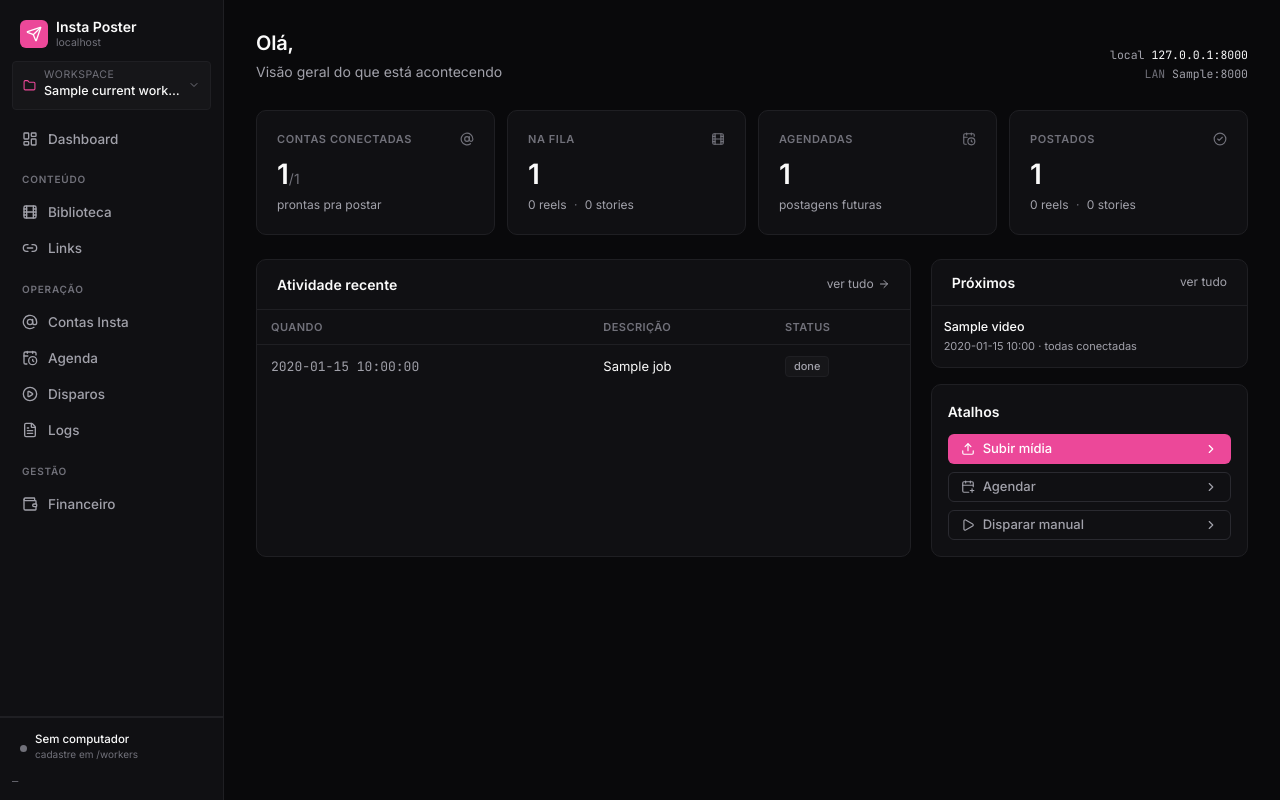
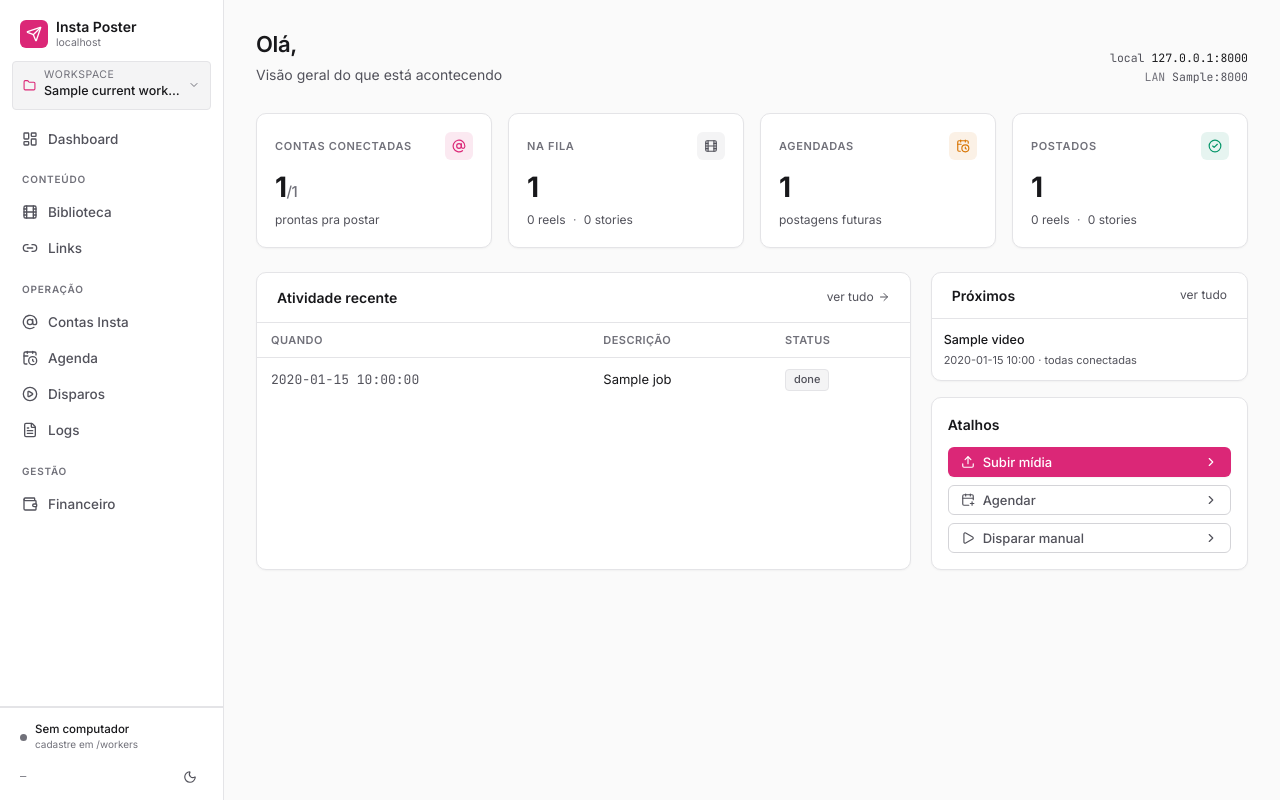
Before and after one commit to contatoheavenmkt-spec/instapost, a Python web app: template web/templates/dashboard.html in a window 1280 px wide. Run offline with Jinja, Linux system fonts and the light colour scheme; the template is opened without the code that fills it: most values are stand-ins (such as "Sample title", 1, 10 or a date in 2020); some libraries are stand-ins or nearby versions.

Commit message:
ui: modo claro default + toggle escuro + sticky sidebar + polish
Layout:
- html/body height: 100vh; overflow: hidden — so o <main> scrolla
  Sidebar fica FIXA visualmente, nao some quando scrolla pagina longa
- aside.app-aside + main.app-main com flex layout dedicado

Tema:
- Default agora e CLARO (#fafafa bg, #ffffff surfaces, #18181b text)
- Toggle no rodape da sidebar (icone sol/lua)
- Preferencia salva em localStorage, aplicada ANTES do CSS pra zero flash
- Todas as cores via CSS variables — dark mode preservado 100%

Polish:
- Cards do dashboard com stat-card + icones coloridos por categoria
- Shadows sutis em surfaces (sm/md/lg via variables)
- Modal blur mais leve em light mode (.45 vs .65)
- Inputs com bg de surface (em vez de bg do body) — mais hierarquia
- Nav-link ativo usa accent-soft em light, surface-2 em dark (preserva)
- Logs sempre fundo escuro (legibilidade preserva em ambos os temas)

Compatibilidade:
- Nao mudei NENHUMA classe nem id existente
- Nao toquei em JS funcional
- Pre-existing .tab inline de cada pagina continua valendo (override CSS)
- Componentes (btn, badge, input, surface, etc) com mesmo nome — so visual

Co-Authored-By: Claude Opus 4.7 (1M context) <noreply@anthropic.com>

```diff
--- a/web/templates/base.html
+++ b/web/templates/base.html
@@ -21,8 +21,41 @@
       }
     }
   </script>
+  <script>
+    // Aplica tema ANTES do CSS carregar pra evitar flash branco/preto
+    (function() {
+      const saved = localStorage.getItem('theme');
+      const theme = saved || 'light';  // light é o default
+      document.documentElement.setAttribute('data-theme', theme);
+    })();
+  </script>
   <style>
-    :root {
+    /* ===== TEMA CLARO (default) ===== */
+    :root, [data-theme="light"] {
+      --bg: #fafafa;
+      --surface: #ffffff;
+      --surface-2: #f4f4f5;
+      --border: #e4e4e7;
+      --border-2: #d4d4d8;
+      --text: #18181b;
+      --text-2: #52525b;
+      --text-3: #71717a;
+      --accent: #db2777;
+      --accent-soft: rgba(219, 39, 119, 0.10);
+      --success: #059669;
+      --success-soft: rgba(5, 150, 105, 0.10);
+      --warning: #d97706;
+      --warning-soft: rgba(217, 119, 6, 0.10);
+      --danger: #dc2626;
+      --danger-soft: rgba(220, 38, 38, 0.10);
+      --shadow-sm: 0 1px 2px rgba(0,0,0,.04);
+      --shadow-md: 0 2px 8px rgba(0,0,0,.06);
+      --shadow-lg: 0 8px 24px rgba(0,0,0,.08);
+      --logs-bg: #0a0a0c;        /* terminal sempre escuro (legibilidade)  */
+      --logs-text: #e4e4e7;
+    }
+    /* ===== TEMA ESCURO ===== */
+    [data-theme="dark"] {
       --bg: #09090b;
       --surface: #101013;
       --surface-2: #161619;
@@ -34,14 +67,24 @@
       --accent: #ec4899;
       --accent-soft: rgba(236, 72, 153, 0.12);
       --success: #10b981;
+      --success-soft: rgba(16,185,129,.10);
       --warning: #f59e0b;
+      --warning-soft: rgba(245,158,11,.10);
       --danger: #ef4444;
+      --danger-soft: rgba(239,68,68,.10);
+      --shadow-sm: 0 1px 2px rgba(0,0,0,.3);
+      --shadow-md: 0 2px 8px rgba(0,0,0,.4);
+      --shadow-lg: 0 10px 30px rgba(0,0,0,.5);
+      --logs-bg: #050507;
+      --logs-text: #a1a1aa;
     }
+
     * { -webkit-font-smoothing: antialiased; }
-    html, body { background: var(--bg); color: var(--text); font-family: 'Inter', system-ui, sans-serif; }
+    /* Sticky layout: body NÃO scrolla — só o <main> scrolla. Assim sidebar fica fixa visualmente. */
+    html, body { height: 100vh; overflow: hidden; background: var(--bg); color: var(--text); font-family: 'Inter', system-ui, sans-serif; transition: background-color .15s, color .15s; }
 
     /* surfaces */
-    .surface { background: var(--surface); border: 1px solid var(--border); border-radius: 10px; }
+    .surface { background: var(--surface); border: 1px solid var(--border); border-radius: 10px; box-shadow: var(--shadow-sm); }
     .surface-2 { background: var(--surface-2); border: 1px solid var(--border); border-radius: 8px; }
     .divider { height: 1px; background: var(--border); }
 
@@ -49,51 +92,58 @@
     .btn { display: inline-flex; align-items: center; justify-content: center; gap: 6px; padding: 7px 12px; border-radius: 6px; font-weight: 500; font-size: 13px; line-height: 1; transition: all .12s; cursor: pointer; border: 1px solid transparent; user-select: none; white-space: nowrap; }
     .btn:focus-visible { outline: 2px solid var(--accent); outline-offset: 2px; }
     .btn-primary { background: var(--text); color: var(--bg); }
-    .btn-primary:hover { background: #e4e4e7; }
-    .btn-accent { background: var(--accent); color: white; }
-    .btn-accent:hover { background: #d8377f; }
+    .btn-primary:hover { opacity: .88; }
+    .btn-accent { background: var(--accent); color: white; box-shadow: var(--shadow-sm); }
+    .btn-accent:hover { background: #be1d63; }
+    [data-theme="dark"] .btn-accent:hover { background: #d8377f; }
     .btn-ghost { background: transparent; color: var(--text-2); border-color: var(--border-2); }
     .btn-ghost:hover { background: var(--surface-2); color: var(--text); border-color: var(--border-2); }
     .btn-subtle { background: var(--surface-2); color: var(--text-2); }
-    .btn-subtle:hover { background: #1f1f23; color: var(--text); }
-    .btn-danger { background: transparent; color: #fca5a5; border-color: #3a1014; }
-    .btn-danger:hover { background: #1a0708; color: #fecaca; border-color: #501318; }
+    .btn-subtle:hover { background: var(--border); color: var(--text); }
+    .btn-danger { background: transparent; color: var(--danger); border-color: var(--danger-soft); }
+    .btn-danger:hover { background: var(--danger-soft); border-color: var(--danger); }
     .btn-sm { padding: 5px 9px; font-size: 12px; }
     .btn .icon { width: 14px; height: 14px; }
 
     /* inputs */
-    .input, .select, .textarea { width: 100%; background: var(--bg); border: 1px solid var(--border-2); border-radius: 6px; padding: 8px 11px; color: var(--text); font-size: 13px; font-family: inherit; transition: border-color .12s, box-shadow .12s; }
+    .input, .select, .textarea { width: 100%; background: var(--surface); border: 1px solid var(--border-2); border-radius: 6px; padding: 8px 11px; color: var(--text); font-size: 13px; font-family: inherit; transition: border-color .12s, box-shadow .12s; }
     .input:focus, .select:focus, .textarea:focus { outline: none; border-color: var(--accent); box-shadow: 0 0 0 3px var(--accent-soft); }
+    .input::placeholder, .textarea::placeholder { color: var(--text-3); }
     .label { display: block; font-size: 12px; color: var(--text-2); font-weight: 500; margin-bottom: 6px; }
 
     /* toggle switch */
     .switch { position: relative; display: inline-block; width: 34px; height: 20px; }
     .switch input { opacity: 0; width: 0; height: 0; }
     .switch .slider { position: absolute; cursor: pointer; inset: 0; background: var(--border-2); border-radius: 999px; transition: .15s; }
-    .switch .slider::before { position: absolute; content: ""; height: 14px; width: 14px; left: 3px; bottom: 3px; background: white; border-radius: 50%; transition: .15s; }
+    .switch .slider::before { position: absolute; content: ""; height: 14px; width: 14px; left: 3px; bottom: 3px; background: white; border-radius: 50%; transition: .15s; box-shadow: var(--shadow-sm); }
     .switch input:checked + .slider { background: var(--accent); }
     .switch input:checked + .slider::before { transform: translateX(14px); }
 
     /* status dot */
     .dot { display: inline-block; width: 7px; height: 7px; border-radius: 50%; }
-    .dot-success { background: var(--success); box-shadow: 0 0 0 2px rgba(16,185,129,.15); }
-    .dot-warning { background: var(--warning); box-shadow: 0 0 0 2px rgba(245,158,11,.15); }
-    .dot-danger { background: var(--danger); box-shadow: 0 0 0 2px rgba(239,68,68,.15); }
+    .dot-success { background: var(--success); box-shadow: 0 0 0 2px var(--success-soft); }
+    .dot-warning { background: var(--warning); box-shadow: 0 0 0 2px var(--warning-soft); }
+    .dot-danger { background: var(--danger); box-shadow: 0 0 0 2px var(--danger-soft); }
     .dot-muted { background: var(--text-3); }
     .dot-pulse { animation: pulse 1.5s ease-in-out infinite; }
     @keyframes pulse { 0%, 100% { opacity: 1; } 50% { opacity: .4; } }
 
     /* badges */
     .badge { display: inline-flex; align-items: center; gap: 5px; padding: 2px 8px; border-radius: 4px; font-size: 11px; font-weight: 500; line-height: 1.4; border: 1px solid transparent; }
-    .badge-success { background: rgba(16,185,129,.1); color: #6ee7b7; border-color: rgba(16,185,129,.2); }
-    .badge-warning { background: rgba(245,158,11,.1); color: #fcd34d; border-color: rgba(245,158,11,.2); }
-    .badge-danger { background: rgba(239,68,68,.1); color: #fca5a5; border-color: rgba(239,68,68,.2); }
+    .badge-success { background: var(--success-soft); color: var(--success); border-color: var(--success-soft); }
+    .badge-warning { background: var(--warning-soft); color: var(--warning); border-color: var(--warning-soft); }
+    .badge-danger { background: var(--danger-soft); color: var(--danger); border-color: var(--danger-soft); }
     .badge-neutral { background: var(--surface-2); color: var(--text-2); border-color: var(--border); }
+    /* Cores no dark eram mais claras pra contrastar com fundo escuro — preserva */
+    [data-theme="dark"] .badge-success { color: #6ee7b7; }
+    [data-theme="dark"] .badge-warning { color: #fcd34d; }
+    [data-theme="dark"] .badge-danger { color: #fca5a5; }
 
     /* nav */
     .nav-link { display: flex; align-items: center; gap: 10px; padding: 7px 10px; border-radius: 6px; color: var(--text-2); font-size: 13.5px; font-weight: 500; transition: all .1s; }
     .nav-link:hover { background: var(--surface-2); color: var(--text); }
-    .nav-link.active { background: var(--surface-2); color: var(--text); }
+    .nav-link.active { background: var(--accent-soft); color: var(--accent); }
+    [data-theme="dark"] .nav-link.active { background: var(--surface-2); color: var(--text); }
     .nav-link .icon { width: 16px; height: 16px; flex-shrink: 0; }
     .nav-group { padding: 14px 10px 6px; font-size: 10px; text-transform: uppercase; letter-spacing: .08em; color: var(--text-3); font-weight: 600; }
 
@@ -105,47 +155,65 @@
     table.t tbody tr:hover { background: var(--surface-2); }
 
     /* checkbox */
-    .check { width: 14px; height: 14px; appearance: none; -webkit-appearance: none; border: 1.5px solid var(--border-2); border-radius: 3px; background: transparent; cursor: pointer; position: relative; vertical-align: middle; flex-shrink: 0; }
+    .check { width: 14px; height: 14px; appearance: none; -webkit-appearance: none; border: 1.5px solid var(--border-2); border-radius: 3px; background: var(--surface); cursor: pointer; position: relative; vertical-align: middle; flex-shrink: 0; }
     .check:checked { background: var(--accent); border-color: var(--accent); }
     .check:checked::after { content: ""; position: absolute; left: 3px; top: 0; width: 5px; height: 9px; border: solid white; border-width: 0 2px 2px 0; transform: rotate(45deg); }
 
-    /* logs */
-    pre.logs { background: #050507; border: 1px solid var(--border); border-radius: 8px; padding: 14px 16px; font-family: 'JetBrains Mono', ui-monospace, monospace; font-size: 12px; line-height: 1.65; color: var(--text-2); overflow: auto; white-space: pre-wrap; word-break: break-word; max-height: 65vh; }
+    /* logs (sempre fundo escuro pra legibilidade de logs) */
+    pre.logs { background: var(--logs-bg); border: 1px solid var(--border); border-radius: 8px; padding: 14px 16px; font-family: 'JetBrains Mono', ui-monospace, monospace; font-size: 12px; line-height: 1.65; color: var(--logs-text); overflow: auto; white-space: pre-wrap; word-break: break-word; max-height: 65vh; }
     pre.logs::-webkit-scrollbar { width: 10px; height: 10px; }
-    pre.logs::-webkit-scrollbar-thumb { background: var(--border-2); border-radius: 999px; border: 2px solid #050507; }
+    pre.logs::-webkit-scrollbar-thumb { background: #2a2a30; border-radius: 999px; border: 2px solid var(--logs-bg); }
 
     /* toast */
     #toast-wrap { position: fixed; top: 20px; right: 20px; z-index: 50; display: flex; flex-direction: column; gap: 8px; pointer-events: none; }
-    .toast { background: var(--surface); border: 1px solid var(--border-2); border-radius: 8px; padding: 10px 14px; font-size: 13px; min-width: 240px; box-shadow: 0 10px 30px rgba(0,0,0,.4); display: flex; gap: 10px; align-items: flex-start; animation: slideIn .15s ease-out; pointer-events: auto; }
+    .toast { background: var(--surface); border: 1px solid var(--border-2); border-radius: 8px; padding: 10px 14px; font-size: 13px; min-width: 240px; box-shadow: var(--shadow-lg); display: flex; gap: 10px; align-items: flex-start; animation: slideIn .15s ease-out; pointer-events: auto; }
     .toast-success { border-left: 3px solid var(--success); }
     .toast-error { border-left: 3px solid var(--danger); }
     .toast-info { border-left: 3px solid #3b82f6; }
     @keyframes slideIn { from { opacity: 0; transform: translateX(8px); } to { opacity: 1; transform: translateX(0); } }
 
     /* modal */
-    .modal-bg { position: fixed; inset: 0; background: rgba(0,0,0,.65); backdrop-filter: blur(4px); z-index: 40; display: flex; align-items: center; justify-content: center; padding: 20px; }
-    .modal-card { background: var(--surface); border: 1px solid var(--border-2); border-radius: 10px; padding: 22px; max-width: 420px; width: 100%; box-shadow: 0 20px 50px rgba(0,0,0,.5); }
+    .modal-bg { position: fixed; inset: 0; background: rgba(0,0,0,.45); backdrop-filter: blur(6px); z-index: 40; display: flex; align-items: center; justify-content: center; padding: 20px; }
+    [data-theme="dark"] .modal-bg { background: rgba(0,0,0,.65); }
+    .modal-card { background: var(--surface); border: 1px solid var(--border-2); border-radius: 12px; padding: 22px; max-width: 420px; width: 100%; box-shadow: var(--shadow-lg); }
 
     /* scrollbar */
     ::-webkit-scrollbar { width: 8px; height: 8px; }
     ::-webkit-scrollbar-track { background: transparent; }
     ::-webkit-scrollbar-thumb { background: var(--border-2); border-radius: 999px; }
-    ::-webkit-scrollbar-thumb:hover { background: #3a3a40; }
+    ::-webkit-scrollbar-thumb:hover { background: var(--text-3); }
 
     /* utility */
     .mono { font-family: 'JetBrains Mono', ui-monospace, monospace; }
-    .h-page { font-size: 20px; font-weight: 600; letter-spacing: -.01em; }
+    .h-page { font-size: 22px; font-weight: 600; letter-spacing: -.015em; }
     .h-section { font-size: 14px; font-weight: 600; letter-spacing: .005em; }
     .text-muted { color: var(--text-3); }
     .text-soft { color: var(--text-2); }
     .border-line { border-color: var(--border); }
+
+    /* layout app: sidebar fixa, conteúdo scrolla independente */
+    .app-shell { display: flex; height: 100vh; }
+    .app-aside { width: 14rem; height: 100vh; flex-shrink: 0; border-right: 1px solid var(--border); background: var(--surface); display: flex; flex-direction: column; overflow: hidden; }
+    .app-aside-scroll { flex: 1; overflow-y: auto; min-height: 0; }
+    .app-main { flex: 1; min-width: 0; height: 100vh; overflow-y: auto; background: var(--bg); }
+
+    /* dashboard polish */
+    .stat-card { background: var(--surface); border: 1px solid var(--border); border-radius: 10px; padding: 18px; box-shadow: var(--shadow-sm); transition: box-shadow .15s, transform .15s; }
+    .stat-card:hover { box-shadow: var(--shadow-md); }
+    .stat-num { font-size: 28px; font-weight: 700; letter-spacing: -.02em; line-height: 1.1; color: var(--text); }
+    .stat-label { font-size: 11px; text-transform: uppercase; letter-spacing: .06em; color: var(--text-3); font-weight: 600; }
+
+    /* tabs (override tab-active sem mexer no .tab existente) */
+    .tab { padding: 8px 14px; font-size: 13px; color: var(--text-2); border-bottom: 2px solid transparent; cursor: pointer; transition: all .12s; background: transparent; border-top: 0; border-left: 0; border-right: 0; margin-bottom: -1px; }
+    .tab:hover { color: var(--text); }
+    .tab-active { color: var(--accent); border-bottom-color: var(--accent); }
   </style>
 </head>
-<body class="min-h-screen">
+<body>
 <div id="toast-wrap"></div>
 
-<div class="flex min-h-screen">
-  <aside class="w-56 border-r border-line bg-[var(--surface)] flex flex-col">
+<div class="app-shell">
+  <aside class="app-aside">
     <div class="px-5 pt-5 pb-3">
       <div class="flex items-center gap-2">
         <div class="w-7 h-7 rounded-md bg-[var(--accent)] flex items-center justify-center">
@@ -191,7 +259,7 @@
       </div>
     </div>
     {% endif %}
-    <nav class="px-3 space-y-0.5 flex-1 overflow-auto">
+    <nav class="px-3 space-y-0.5 app-aside-scroll">
       <a class="nav-link {% if active == 'dashboard' %}active{% endif %}" href="/"><i data-lucide="layout-dashboard" class="icon"></i> Dashboard</a>
 
       <div class="nav-group">Conteúdo</div>
@@ -244,12 +312,18 @@
             <div class="text-[10px] text-muted mt-0.5" id="worker-status-sub">verificando…</div>
           </div>
         </a>
-        <div class="text-[10.5px] text-muted mono mt-1.5" id="host-info">—</div>
+        <div class="flex items-center justify-between mt-1.5 px-2">
+          <div class="text-[10.5px] text-muted mono" id="host-info">—</div>
+          <button id="theme-toggle" onclick="toggleTheme()" class="p-1.5 rounded hover:bg-[var(--surface-2)] text-soft" title="Alternar tema (claro/escuro)" aria-label="Alternar tema">
+            <i data-lucide="sun" id="theme-icon-light" style="width:14px;height:14px"></i>
+            <i data-lucide="moon" id="theme-icon-dark" style="width:14px;height:14px;display:none"></i>
+          </button>
+        </div>
       </div>
     </div>
   </aside>
 
-  <main class="flex-1 min-w-0 overflow-auto">
+  <main class="app-main">
     <div class="max-w-[1280px] mx-auto px-8 py-7">
       {% block content %}{% endblock %}
     </div>
@@ -389,8 +463,34 @@
     } catch (e) { toast(e.message, 'error'); }
   };
 
-  // Render lucide icons
-  document.addEventListener('DOMContentLoaded', () => { if (window.lucide) lucide.createIcons(); });
+  // Theme toggle (claro/escuro)
+  window.toggleTheme = function() {
+    const current = document.documentElement.getAttribute('data-theme') || 'light';
+    const next = current === 'light' ? 'dark' : 'light';
+    document.documentElement.setAttribute('data-theme', next);
+    localStorage.setItem('theme', next);
+    syncThemeIcon();
+  };
+  function syncThemeIcon() {
+    const theme = document.documentElement.getAttribute('data-theme') || 'light';
+    const lightIcon = document.getElementById('theme-icon-light');
+    const darkIcon = document.getElementById('theme-icon-dark');
+    if (!lightIcon || !darkIcon) return;
+    // Mostra ícone da OPÇÃO disponível (se tá claro, mostra lua pra trocar pra escuro)
+    if (theme === 'light') {
+      lightIcon.style.display = 'none';
+      darkIcon.style.display = '';
+    } else {
+      lightIcon.style.display = '';
+      darkIcon.style.display = 'none';
+    }
+  }
+
+  // Render lucide icons + sincroniza ícone do tema
+  document.addEventListener('DOMContentLoaded', () => {
+    if (window.lucide) lucide.createIcons();
+    syncThemeIcon();
+  });
 </script>
 {% block scripts %}{% endblock %}
 </body>
--- a/web/templates/dashboard.html
+++ b/web/templates/dashboard.html
@@ -14,55 +14,63 @@
 </div>
 
 <!-- Status cards -->
-<div class="grid grid-cols-4 gap-3 mb-6">
-  <a href="/accounts" class="surface p-5 hover:border-[var(--border-2)] transition-all block">
+<div class="grid grid-cols-4 gap-4 mb-6">
+  <a href="/accounts" class="stat-card block group">
     <div class="flex items-center justify-between mb-3">
-      <div class="text-[11px] uppercase tracking-wider text-muted font-semibold">Contas conectadas</div>
-      <i data-lucide="at-sign" style="width:14px;height:14px;color:var(--text-3)"></i>
+      <div class="stat-label">Contas conectadas</div>
+      <div class="w-7 h-7 rounded-md flex items-center justify-center" style="background: var(--accent-soft); color: var(--accent)">
+        <i data-lucide="at-sign" style="width:14px;height:14px"></i>
+      </div>
     </div>
-    <div class="text-[28px] font-semibold leading-none">{{ connected_accounts|length }}<span class="text-[14px] text-muted font-normal">/{{ active_accounts|length }}</span></div>
+    <div class="stat-num">{{ connected_accounts|length }}<span class="text-[15px] text-muted font-medium">/{{ active_accounts|length }}</span></div>
     <div class="text-[12px] text-soft mt-2">
       {% if active_accounts|length > connected_accounts|length %}
-        <span class="text-amber-300">{{ active_accounts|length - connected_accounts|length }} sem sessão →</span>
+        <span style="color: var(--warning)">{{ active_accounts|length - connected_accounts|length }} sem sessão →</span>
       {% else %}
         prontas pra postar
       {% endif %}
     </div>
   </a>
-  <a href="/videos" class="surface p-5 hover:border-[var(--border-2)] transition-all block">
+  <a href="/videos" class="stat-card block group">
     <div class="flex items-center justify-between mb-3">
-      <div class="text-[11px] uppercase tracking-wider text-muted font-semibold">Na fila</div>
-      <i data-lucide="film" style="width:14px;height:14px;color:var(--text-3)"></i>
+      <div class="stat-label">Na fila</div>
+      <div class="w-7 h-7 rounded-md flex items-center justify-center" style="background: var(--surface-2); color: var(--text-2)">
+        <i data-lucide="film" style="width:14px;height:14px"></i>
+      </div>
     </div>
-    <div class="text-[28px] font-semibold leading-none">{{ pending|length }}</div>
+    <div class="stat-num">{{ pending|length }}</div>
     <div class="text-[12px] text-soft mt-2">
       {% set p_reels = pending|selectattr("kind", "equalto", "reel")|list|length %}
       {% set p_stories = pending|selectattr("kind", "equalto", "story")|list|length %}
-      <span class="text-[#a1a1aa]">{{ p_reels }} reel{{ "s" if p_reels != 1 else "" }}</span>
+      <span>{{ p_reels }} reel{{ "s" if p_reels != 1 else "" }}</span>
       <span class="text-muted mx-1">·</span>
-      <span class="text-[#a1a1aa]">{{ p_stories }} stor{{ "ies" if p_stories != 1 else "y" }}</span>
+      <span>{{ p_stories }} stor{{ "ies" if p_stories != 1 else "y" }}</span>
     </div>
   </a>
-  <a href="/schedule" class="surface p-5 hover:border-[var(--border-2)] transition-all block">
+  <a href="/schedule" class="stat-card block group">
     <div class="flex items-center justify-between mb-3">
-      <div class="text-[11px] uppercase tracking-wider text-muted font-semibold">Agendadas</div>
-      <i data-lucide="calendar-clock" style="width:14px;height:14px;color:var(--text-3)"></i>
+      <div class="stat-label">Agendadas</div>
+      <div class="w-7 h-7 rounded-md flex items-center justify-center" style="background: var(--warning-soft); color: var(--warning)">
+        <i data-lucide="calendar-clock" style="width:14px;height:14px"></i>
+      </div>
     </div>
-    <div class="text-[28px] font-semibold leading-none">{{ upcoming_count }}</div>
+    <div class="stat-num">{{ upcoming_count }}</div>
     <div class="text-[12px] text-soft mt-2">postagens futuras</div>
   </a>
-  <a href="/videos" class="surface p-5 hover:border-[var(--border-2)] transition-all block">
+  <a href="/videos" class="stat-card block group">
     <div class="flex items-center justify-between mb-3">
-      <div class="text-[11px] uppercase tracking-wider text-muted font-semibold">Postados</div>
-      <i data-lucide="check-circle-2" style="width:14px;height:14px;color:var(--text-3)"></i>
+      <div class="stat-label">Postados</div>
+      <div class="w-7 h-7 rounded-md flex items-center justify-center" style="background: var(--success-soft); color: var(--success)">
+        <i data-lucide="check-circle-2" style="width:14px;height:14px"></i>
+      </div>
     </div>
-    <div class="text-[28px] font-semibold leading-none">{{ posted|length }}</div>
+    <div class="stat-num">{{ posted|length }}</div>
     <div class="text-[12px] text-soft mt-2">
       {% set po_reels = posted|selectattr("kind", "equalto", "reel")|list|length %}
       {% set po_stories = posted|selectattr("kind", "equalto", "story")|list|length %}
-      <span class="text-[#a1a1aa]">{{ po_reels }} reel{{ "s" if po_reels != 1 else "" }}</span>
+      <span>{{ po_reels }} reel{{ "s" if po_reels != 1 else "" }}</span>
       <span class="text-muted mx-1">·</span>
-      <span class="text-[#a1a1aa]">{{ po_stories }} stor{{ "ies" if po_stories != 1 else "y" }}</span>
+      <span>{{ po_stories }} stor{{ "ies" if po_stories != 1 else "y" }}</span>
     </div>
   </a>
 </div>
```
